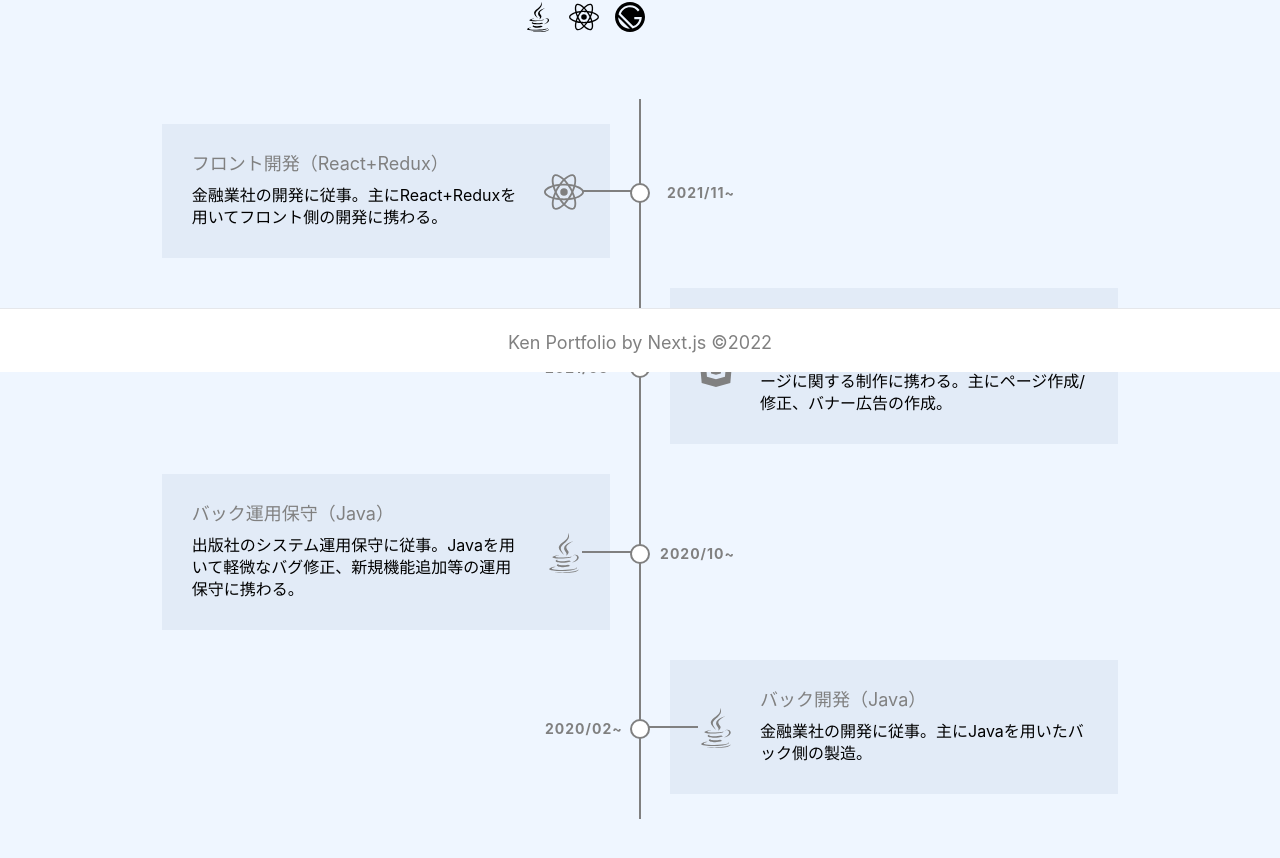
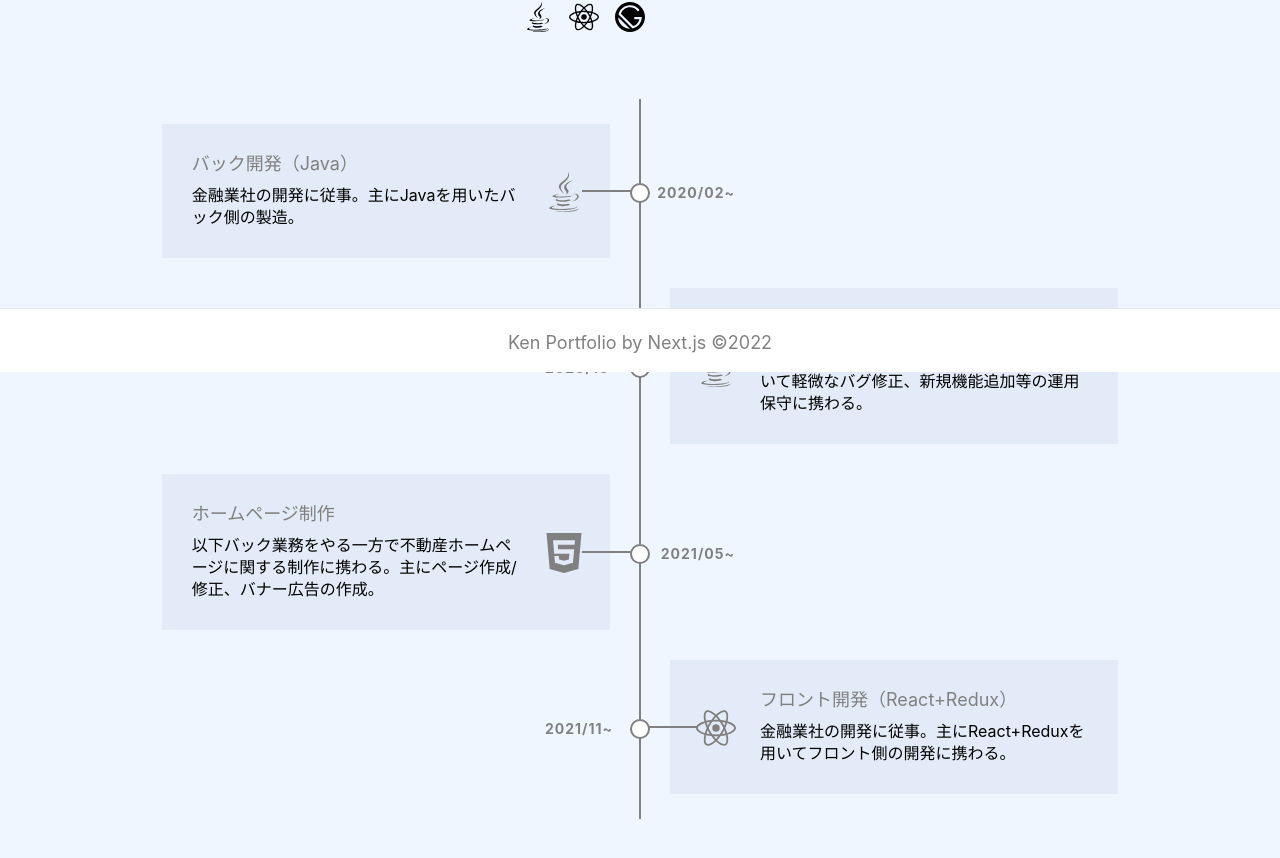
Before and after one commit to Mkenny25/portforio, a Next.js app: page / in a window 1280 px wide. Shown: the part 428-1286 px from the top of the page. Built offline with nearby package versions, Linux system fonts and the light colour scheme.

Commit message:
コンポーネントの呼び出し場所の変更

```diff
--- a/components/history.jsx
+++ b/components/history.jsx
@@ -9,51 +9,51 @@ const History = () => {
     return (
         <>
             <div className={styles.timeline}>
-                <div className={styles.containerLeft}>
-                    <div className={styles.dateLeft}>2021/11~</div>
+            <div className={styles.containerLeft}>
+                    <div className={styles.dateLeft}>2020/02~</div>
                     <i className={styles.iconLeft} >
-                        <SiReact size={40} color={'grey'} />
+                        <SiJava size={40} color={'grey'} />
                     </i>
                     <div className={styles.contentLeft}>
-                    <h2 className={styles.aboutTitle}>フロント開発（React+Redux）</h2>
+                    <h2 className={styles.aboutTitle}>バック開発（Java）</h2>
                             <p className={styles.aboutDiscription}>
-                                金融業社の開発に従事。主にReact+Reduxを用いてフロント側の開発に携わる。
+                            金融業社の開発に従事。主にJavaを用いたバック側の製造。
                             </p>
                     </div>
                 </div>
                 <div className={styles.containerRight}>
-                    <div className={styles.dateRight}>2021/05~</div>
+                    <div className={styles.dateRight}>2020/10~</div>
                     <i className={styles.iconRight} >
+                        <SiJava size={40} color={'grey'} />
+                    </i>
+                    <div className={styles.contentRight}>
+                        <h2 className={styles.aboutTitle}>バック運用保守（Java）</h2>
+                            <p className={styles.aboutDiscription}>
+                            出版社のシステム運用保守に従事。Javaを用いて軽微なバグ修正、新規機能追加等の運用保守に携わる。
+                            </p>
+                    </div>
+                </div>
+                <div className={styles.containerLeft}>
+                    <div className={styles.dateLeft}>2021/05~</div>
+                    <i className={styles.iconLeft} >
                         <SiHtml5 size={40} color={'grey'} />
                     </i>
-                    <div className={styles.contentRight}>
+                    <div className={styles.contentLeft}>
                         <h2 className={styles.aboutTitle}>ホームページ制作</h2>
                             <p className={styles.aboutDiscription}>
                                 以下バック業務をやる一方で不動産ホームページに関する制作に携わる。主にページ作成/修正、バナー広告の作成。
                             </p>
                     </div>
                 </div>
-                <div className={styles.containerLeft}>
-                    <div className={styles.dateLeft}>2020/10~</div>
-                    <i className={styles.iconLeft} >
-                        <SiJava size={40} color={'grey'} />
-                    </i>
-                    <div className={styles.contentLeft}>
-                    <h2 className={styles.aboutTitle}>バック運用保守（Java）</h2>
-                            <p className={styles.aboutDiscription}>
-                                出版社のシステム運用保守に従事。Javaを用いて軽微なバグ修正、新規機能追加等の運用保守に携わる。
-                            </p>
-                    </div>
-                </div>
                 <div className={styles.containerRight}>
-                    <div className={styles.dateRight}>2020/02~</div>
+                    <div className={styles.dateRight}>2021/11~</div>
                     <i className={styles.iconRight} >
-                        <SiJava size={40} color={'grey'} />
+                        <SiReact size={40} color={'grey'} />
                     </i>
                     <div className={styles.contentRight}>
-                        <h2 className={styles.aboutTitle}>バック開発（Java）</h2>
+                    <h2 className={styles.aboutTitle}>フロント開発（React+Redux）</h2>
                             <p className={styles.aboutDiscription}>
-                                金融業社の開発に従事。主にJavaを用いたバック側の製造。
+                                金融業社の開発に従事。主にReact+Reduxを用いてフロント側の開発に携わる。
                             </p>
                     </div>
                 </div>
--- a/components/profile.jsx
+++ b/components/profile.jsx
@@ -1,12 +1,15 @@
 import styles from "../styles/profile.module.css";
 import Image from "next/image";
 import Skills from "./skills";
+import History from '../components/history'
 import profilePic from '../public/images/portfolioimg.png'
 
 
-export default function Profile() {
+// export default function Profile() {
+    const Profile = () => {
     return (
-        <div className={styles.profile}>
+        <>
+                <div className={styles.profile}>
             <div className={styles.leftSection}>
                 <div>
                     <>
@@ -38,5 +41,11 @@ export default function Profile() {
                 <Skills />
             </div>
         </div>
+        <div>
+             <History />
+        </div>
+        </>
     );
 };
+
+export default Profile;
--- a/pages/books/[id].js
+++ b/pages/books/[id].js
@@ -162,7 +162,7 @@ const renderBlock = (block) => {
   }
 };
 
-// 以下がリンク先表示パージ
+// 以下がリンク先表示ぺージ
 export default function Post({ page, blocks }) {
   if (!page || !blocks) {
     return <div />;
@@ -173,6 +173,9 @@ export default function Post({ page, blocks }) {
         <h1 className={styles.name}>
           <Text text={page.properties.Title.title} />
         </h1>
+        <p>
+          aaa
+        </p>
         <h3 className={styles.description}>
           ＜概要＞
         </h3>
--- a/pages/index.js
+++ b/pages/index.js
@@ -1,5 +1,4 @@
 import Profile from '../components/profile'
-import History from '../components/history'
 
 export default function MyApp() {
   return (
@@ -7,7 +6,6 @@ export default function MyApp() {
       <div>
         <main>
           <Profile />
-          <History />
         </main>
       </div>
     </>
```
